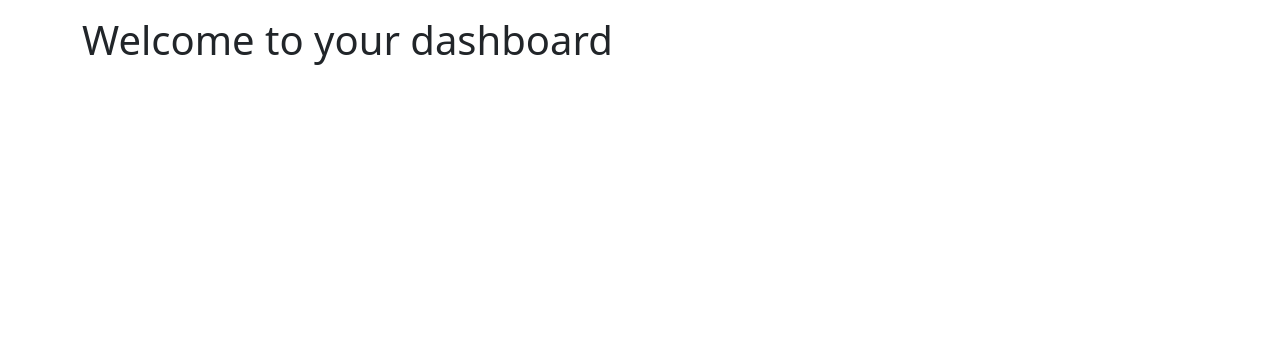
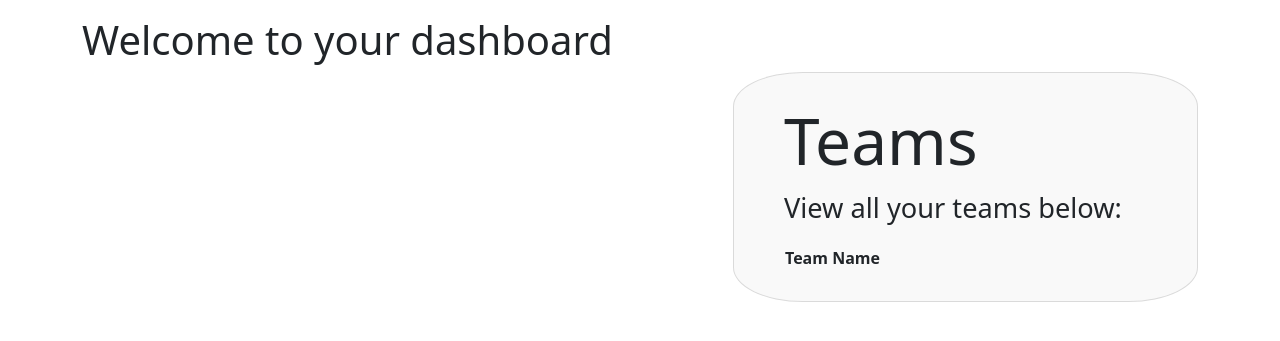
Before and after one commit to MedantSharan/Leopard, a Django app: template tasks/templates/dashboard.html in a window 1280 px wide. Shown: the part 56-397 px from the top of the page. Run offline with Django 3.2, Linux system fonts and the light colour scheme; the template is opened without the code that fills it, so the values that code supplies are empty; some libraries are stand-ins or nearby versions.

Commit message:
Add Team table and title to dashboard.html

```diff
--- a/tasks/templates/dashboard.html
+++ b/tasks/templates/dashboard.html
@@ -4,6 +4,15 @@
   <div class="row">
     <div class="col-12">
       <h1>Welcome to your dashboard {{ user.username }}</h1>
+      <div class="card cover-card offset-sm-2 offset-md-4 offset-lg-7">
+        <h1 class="cover-heading">Teams</h1>
+        <p class="cover-text">View all your teams below:</p>
+        <table>
+          <tr>
+            <th> Team Name </th>
+          </tr>
+        </table>
+      </div>
     </div>
   </div>
 </div>
```
